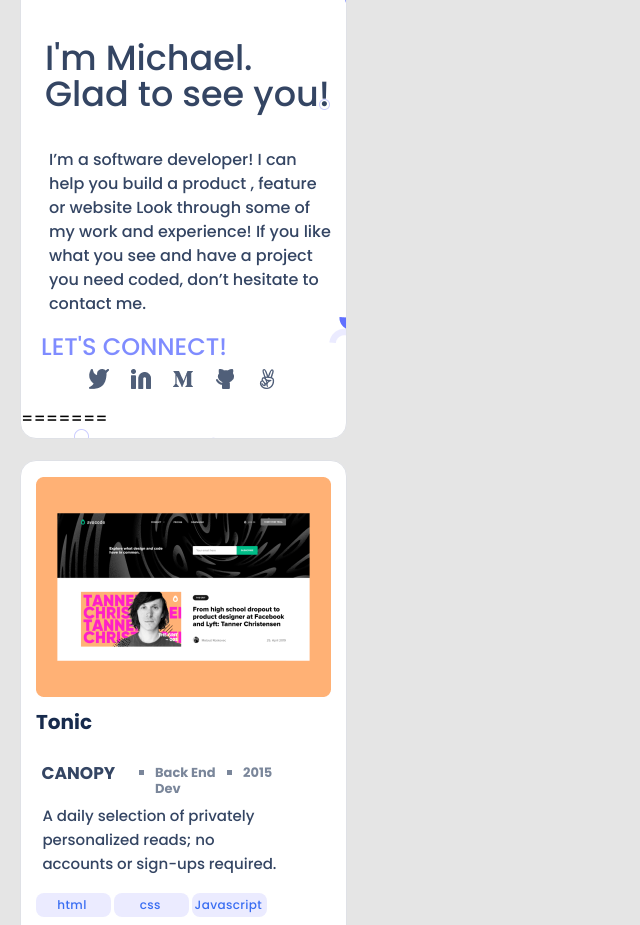
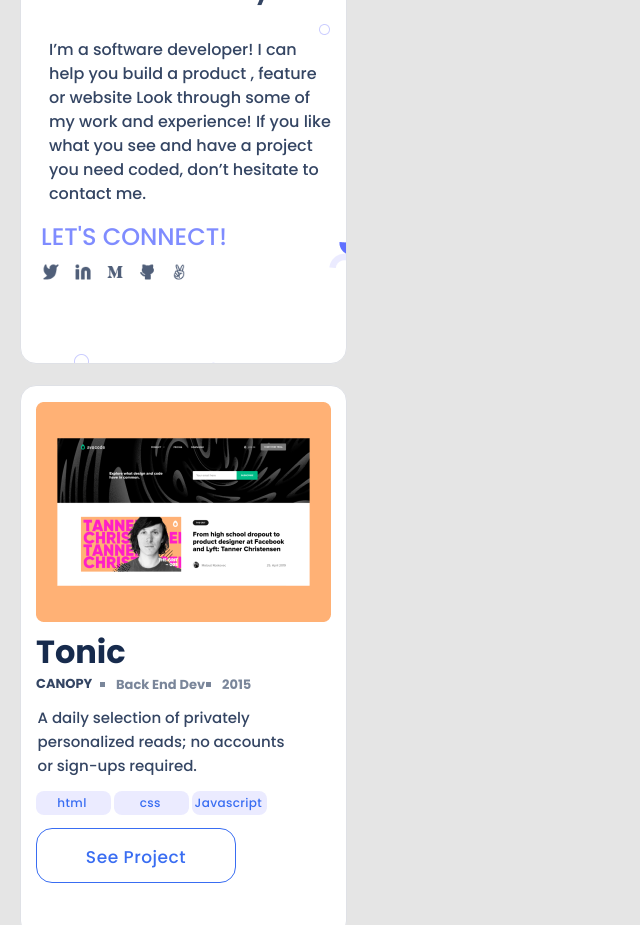
Before and after one commit to ghermaico135/Portfolio, a website: page index.html in a window 1280 px wide. Shown: the part 208-1133 px from the top of the page, without its empty margins (0-640 px from the left). Drawn offline with Linux system fonts and the light colour scheme.

Commit message:
adding modified index.html and styling for the review

```diff
--- a/CSS/style.css
+++ b/CSS/style.css
@@ -143,9 +143,10 @@ header {
 ul {
   list-style-type: none;
   display: flex;
-  justify-content: center;
+  justify-content: start;
   align-items: center;
-  padding: 0;
+  padding: 3px;
+  margin-left: 12px;
 }
 
 /* social icons */
@@ -154,7 +155,7 @@ ul {
   size: 30px;
   border-radius: 0;
   width: 40px;
-  margin: 0 2px 0 0;
+  margin: 5px 2px 0 0;
 }
 
 @media (min-width: 375px) {
@@ -172,6 +173,11 @@ ul {
 
   .vector {
     margin-left: -10px;
+  }
+
+  .icons {
+    width: 30px;
+    size: 25px;
   }
 }
 
@@ -203,10 +209,10 @@ ul {
   height: 36px;
   font-style: normal;
   font-weight: 700;
-  font-size: 20px;
-  line-height: 20px;
+  font-size: 32px;
+  line-height: 44px;
   color: var(--dark-black);
-  margin: 0.5rem 0 1rem 0;
+  margin: 0.1rem 0 0.1rem 0;
 }
 
 .info {
@@ -222,14 +228,14 @@ ul {
   height: 16px;
   font-style: normal;
   font-weight: 600;
-  font-size: 17px;
+  font-size: 13px;
   line-height: 16px;
   color: #344563;
-  margin: 0.1rem 0 0 0.35rem;
+  margin: 0.1rem 0 0 0;
 }
 
 .info ul li {
-  width: 88px;
+  width: 100px;
   height: 16px;
   font-style: normal;
   font-weight: 600;
@@ -237,6 +243,7 @@ ul {
   line-height: 16px;
   color: #7a869a;
   list-style-type: square;
+  margin-right: 6px;
 }
 
 .daily-selection {
@@ -250,8 +257,8 @@ ul {
   flex: none;
   order: 1;
   flex-grow: 0;
-  margin-top: 1rem;
-  padding: 0.4rem;
+  margin-top: 0.3rem;
+  padding: 0.1rem;
 }
 
 .list-of-course {
@@ -274,12 +281,13 @@ ul {
 }
 
 .btn {
-  width: 170px;
-  height: 50px;
+  width: 200px;
+  height: 55px;
   display: flex;
+  flex-direction: column;
   align-items: center;
   margin-top: 0.5rem;
-  padding: 0.7rem;
+  padding: 1rem;
   font-style: normal;
   font-weight: 500;
   font-size: 17px;
@@ -289,7 +297,7 @@ ul {
   text-align: center;
   text-decoration: none;
   border: 1px solid #396df2;
-  border-radius: 5px;
+  border-radius: 16px;
 }
 
 .btn:hover {
@@ -300,9 +308,9 @@ ul {
 /* media query for work section */
 @media (min-width: 375px) {
   .snapShoot-portfolio {
-    width: 50%;
-    height: 80%;
-    padding: 26px;
+    width: 40%;
+    height: 70%;
+    padding: 20px;
   }
 
   .daily-selection {
@@ -371,20 +379,17 @@ footer {
   color: #396df2;
 }
 
-.footer-social {
-  position: relative;
-  margin-top: 5px;
-  margin-left: 0;
-  padding-left: 8px;
+.grid {
+  display: grid;
+  grid-template-columns: auto;
+  grid-template-rows: 70px;
+  gap: 10px;
 }
 
-/* social icons */
-.f-icons {
-  align-self: start;
-  size: 30px;
-  border-radius: 0;
-  width: 40px;
-  margin: 8px 6px 0 2px;
+.grid > div {
+  width: 303px;
+  height: 66.72px;
+  border-radius: 8px;
 }
 
 .language {
@@ -417,8 +422,8 @@ footer {
   border-radius: 8px;
 }
 
-.seperate {
-  margin: 3rem 0 1rem 0;
+.separate {
+  margin: 2rem 0 1.5rem 0;
 }
 
 .soft-skill {
@@ -445,7 +450,3 @@ footer {
   color: #253858;
   margin: 25px 0 0 30px;
 }
-
-.line {
-  border-bottom: 1px solid black;
-}
--- a/index.html
+++ b/index.html
@@ -9,14 +9,10 @@
   <link rel="stylesheet" href="./CSS/style.css">
 </head>
 <body>
-<<<<<<< HEAD
   <div class="wrapper">
      <!-- --------------------------------------header section--------------------------------->
-=======
-  <div class="container">
-    <!-- Header  -->
->>>>>>> main
       <header>
+
         <nav class="top-nav">
                 <h1 class="logo">My log</h1>
               <ul>
@@ -25,7 +21,7 @@
                   </li>
               </ul>
         </nav>
-<<<<<<< HEAD
+
         <section>
             <div>
               <div>
@@ -51,86 +47,31 @@
                 <ul>
                       <li >
                         <a href="twitter.com">
-                      <img class="icons" src="/images/Icon/Twitter.png" alt="twitter">
+                          <img class="icons" src="./images/Icon/Twitter.png" alt="twitter">
                         </a>
                       </li>
                       <li>
                         <a href="linkdin.com">
-                      <img class="icons" src="/images/Icon/LinkedIn.png" alt="LinkedIn">
+                          <img class="icons" src="./images/Icon/LinkedIn.png" alt="LinkedIn">
                         </a>
                       </li>
                       <li >
                         <a href="">
-                    <img  class="icons" src="/images/Icon/Disabled.png" alt="disabled">
+                        <img  class="icons" src="./images/Icon/Disabled.png" alt="disabled">
                       </a>
                     </li>
                       <li >
                         <a href="#">
-                      <img class="icons"src="/images/Icon/Github.png" alt="github">
+                          <img class="icons" src="./images/Icon/Github.png" alt="github">
                         </a>
                       </li>
                       <li >
                         <a href="#">
-                      <img class="icons" src="/images/Icon/Valid.png" alt="valid">
+                          <img class="icons" src="./images/Icon/Valid.png" alt="valid">
                         </a>
                       </li>
                 </ul>
               </div>
-=======
-       <!-- /images/Img/Union.png -->
-<!-- header inline section -->
-        <section >
-              <h2 class="greeting">
-                I'm Michael.
-                Glad to see you!
-              </h2>
-
-              <article>
-                  <p class="intro">
-                    I’m a software developer! I can help you build a product ,
-                    feature or website Look through some of my work and experience!
-                    If you like what you see and have a project
-                    you need coded, don’t hesitate to contact me.
-                  </p>
-              </article>
-        </section>
-
-        <!-- header footer section -->
-        <section>
-                <div>
-                  <a class="network" href="#"><h4>LET'S CONNECT!</h4></a>
-                </div>
-                <div class="social-icon">
-                  <ul class="">
-                        <li >
-                          <a href="twitter.com">
-                            <img class="icons" src="/images/Icon/Twitter.png" alt="twitter">
-                          </a>
-                        </li>
-                        <li>
-                          <a href="linkdin.com">
-                            <img class="icons" src="/images/Icon/LinkedIn.png" alt="LinkedIn">
-                          </a>
-                        </li>
-                        <li >
-                          <a href="">
-                          <img  class="icons" src="/images/Icon/Disabled.png" alt="disabled">
-                        </a>
-                      </li>
-                        <li >
-                          <a href="#">
-                            <img class="icons"src="/images/Icon/Github.png" alt="github">
-                          </a>
-                        </li>
-                        <li >
-                          <a href="#">
-                            <img class="icons" src="/images/Icon/Valid.png" alt="valid">
-                          </a>
-                        </li>
-                  </ul>
-                </div>
->>>>>>> main
-
         </section>
       </header>
       <!----------------------------------------End of Header section--------------------------- -->
@@ -141,23 +82,27 @@
                 <div>
                   <img class="snapShoot-portofolio" src="./images/Img/Snapshoot Portfolio.png" alt="snapShoot-portofolio">
                 </div>
+
                 <div>
                   <h1 class="owner-name">
                     Tonic
                   </h1>
                 </div>
+
                 <div class="info">
                     <h3>CANOPY</h3>
                     <ul>
-                  <li> Back End Dev </li>
+                      <li> Back End Dev</li>
                       <li>2015</li>
                     </ul>
                 </div>
+
                 <div>
                   <p class="daily-selection">
                     A daily selection of privately personalized reads; no accounts or sign-ups required.
                   </p>
                 </div>
+
               <div>
                 <ul class="list-of-course">
                       <li><a href="#">html</a></li>
@@ -165,9 +110,11 @@
                       <li><a href="#">Javascript</a></li>
                 </ul>
               </div>
+
               <div >
                 <a  class="btn" href="#">See Project</a>
               </div>
+
           </section>
         </div>
       <!-- ------------------------End of Work Section 1------------------------------------ -->
@@ -180,13 +127,13 @@
                 </div>
                 <div>
                   <h1 class="owner-name">
-              Multi-Post <br>Stories
+                    Multi-Post Stories
                   </h1>
                 </div>
                 <div class="info">
                     <h3>CANOPY</h3>
                     <ul>
-                <li> Back End Dev </li>
+                      <li> BackEnd Dev </li>
                       <li>2015</li>
                     </ul>
                 </div>
@@ -208,17 +155,20 @@
           </section>
       </div>
       <!-- -------------------------------End of work section2------------------ -->
+
     <!------------------------------------Work Section 3 --------------------------->
         <div class="work-section">
           <section >
               <div>
                 <img class="snapShoot-portofolio" src="./images/Img/Snapshoot Portfoliotwo.png" alt="snapshoot-Portfolio-two">
               </div>
+
               <div>
                 <h1 class="owner-name">
                   Tonic
                 </h1>
               </div>
+
                 <div class="info">
                   <h3>CANOPY</h3>
                   <ul>
@@ -226,11 +176,13 @@
                     <li>2015</li>
                   </ul>
                 </div>
+
               <div>
                 <p class="daily-selection">
                   A daily selection of privately personalized reads; no accounts or sign-ups required.
                 </p>
               </div>
+
               <div>
                 <ul class="list-of-course">
                       <li><a href="#">HTML</a></li>
@@ -238,6 +190,7 @@
                       <li><a href="#">Javascript</a></li>
                 </ul>
               </div>
+
               <div >
                 <a  class="btn" href="#">See Project</a>
               </div>
@@ -251,11 +204,13 @@
                 <div>
                   <img class="snapShoot-portofolio" src="./images/Img/Snapshoot PortfolioOne.png" alt="snapshoot-Portfolio-one">
                 </div>
+
                 <div>
                   <h1 class="owner-name">
-            Multi-Post <br>Stories
+                    Multi-Post Stories
                   </h1>
                 </div>
+
                 <div class="info">
                     <h3>CANOPY</h3>
                     <ul>
@@ -263,11 +218,13 @@
                       <li>2015</li>
                     </ul>
                 </div>
+
                 <div>
                   <p class="daily-selection">
                     A daily selection of privately personalized reads; no accounts or sign-ups required.
                   </p>
                 </div>
+
                 <div>
                   <ul class="list-of-course">
                         <li><a href="#">html</a></li>
@@ -275,9 +232,11 @@
                         <li><a href="#">Javascript</a></li>
                   </ul>
                 </div>
+
               <div >
                 <a  class="btn" href="#">See Project</a>
               </div>
+
             </section>
         </div>
       </main>
@@ -305,47 +264,48 @@
                     <div>
                           <a class="btn-connect" href="#"><h4>LET'S CONNECT!</h4></a>
                     </div>
+
                     <div >
                           <a  class="btn" href="#">Get my Resume</a>
                     </div>
 
-                <!-- social icons -->
-                <div class="footer-social">
+                        <!-- social icons --->
+                    <div class="social">
                          <ul>
-                        <li >
+                                <li>
                                   <a href="twitter.com">
-                            <img class="f-icons" src="/images/Icon/Twitter.png" alt="twitter">
+                                    <img class="icons" src="./images/Icon/Twitter.png" alt="twitter">
                                   </a>
                                 </li>
                                 <li>
                                   <a href="linkdin.com">
-                            <img class="f-icons" src="/images/Icon/LinkedIn.png" alt="LinkedIn">
+                                    <img class="icons" src="./images/Icon/LinkedIn.png" alt="LinkedIn">
                                   </a>
                                 </li>
                                 <li >
                                   <a href="">
-                          <img  class="f-icons" src="/images/Icon/Disabled.png" alt="disabled">
+                                  <img  class="icons" src="./images/Icon/Disabled.png" alt="disabled">
                                 </a>
                               </li>
                                 <li >
                                   <a href="#">
-                            <img class="f-icons"src="/images/Icon/Github.png" alt="github">
+                                    <img class="icons" src="./images/Icon/Github.png" alt="github">
                                   </a>
                                 </li>
                                 <li >
                                   <a href="#">
-                            <img class="f-icons" src="/images/Icon/Valid.png" alt="valid">
+                                    <img class="icons" src="./images/Icon/Valid.png" alt="valid">
                                   </a>
                                 </li>
                           </ul>
                     </div>
+
                         <!-- ---------------------------Languages--------------------- -->
-              <div class="grid-container seperate">
+                          <div class="grid separate">
                             <div class="soft-skill">
                               <h5 class="language">Language</h5>
                               <img src="./images/Icon/DisabledDownm.png" alt="disabled cheveron">
                             </div>
-
                           </div>
 
                         <div class="grid-container">
@@ -365,13 +325,13 @@
                           </div>
                         </div>
 
-                <div class="grid-container seperate">
-                      <div class="soft-skill seperate">
+                        <div class="grid separate">
+                              <div class="soft-skill">
                                 <h5 class="language">FrameWorks</h5>
                                 <img src="./images/Icon/CodingLine.png" alt="code cheveron">
                               </div>
 
-                      <div class="soft-skill seperate ">
+                              <div class="soft-skill">
                                   <h5 class="language">Skills</h5>
                                   <img src="./images/Icon/CodingLine.png" alt="code cheveron">
                               </div>
@@ -381,6 +341,5 @@
           </footer>
   <!---------------------------------------------footer ------------------------------------------------------- -->
   </div>
-
 </body>
 </html>
```
Lines whose indentation alone changed are shown as unchanged.
